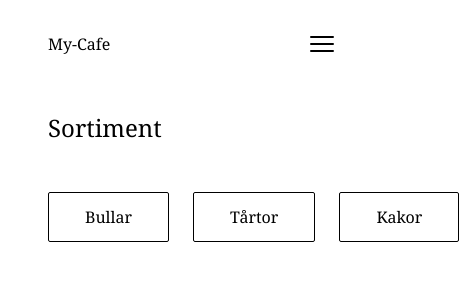
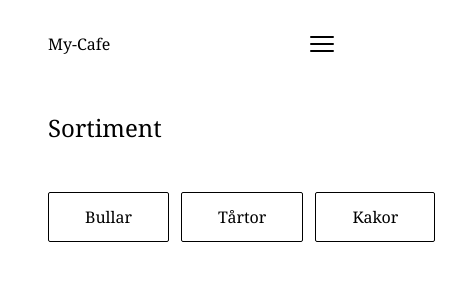
Before and after one commit to TaraSkoglund/my-cafe, a Next.js app: page / in a window 390 px wide. Shown: the top 300 px of the page, 459 px wide, since content can reach past the window. Built offline with nearby package versions, Linux system fonts and the light colour scheme.

Commit message:
filtering button responsive

```diff
--- a/app/page.js
+++ b/app/page.js
@@ -4,14 +4,14 @@ export default function Home() {
       <div>
         <section className="m-12 font-serif">
           <h1 className="text-2xl">Sortiment</h1>
-          <div className="flex space-x-6 my-12">
-            <button className="py-3 px-9 border rounded-sm border-black">
+          <div className="flex space-x-3 my-12 md:space-x-6">
+            <button className="py-1 px-6 border rounded-sm border-black sm: py-3 px-9 ">
               Bullar
             </button>
-            <button className="py-3 px-9 border rounded-sm border-black">
+            <button className="py-1 px-6 border rounded-sm border-black sm: py-3 px-9 ">
               Tårtor
             </button>
-            <button className="py-3 px-9 border rounded-sm border-black">
+            <button className="py-1 px-6 border rounded-sm border-black sm: py-3 px-9 ">
               Kakor
             </button>
           </div>
```
